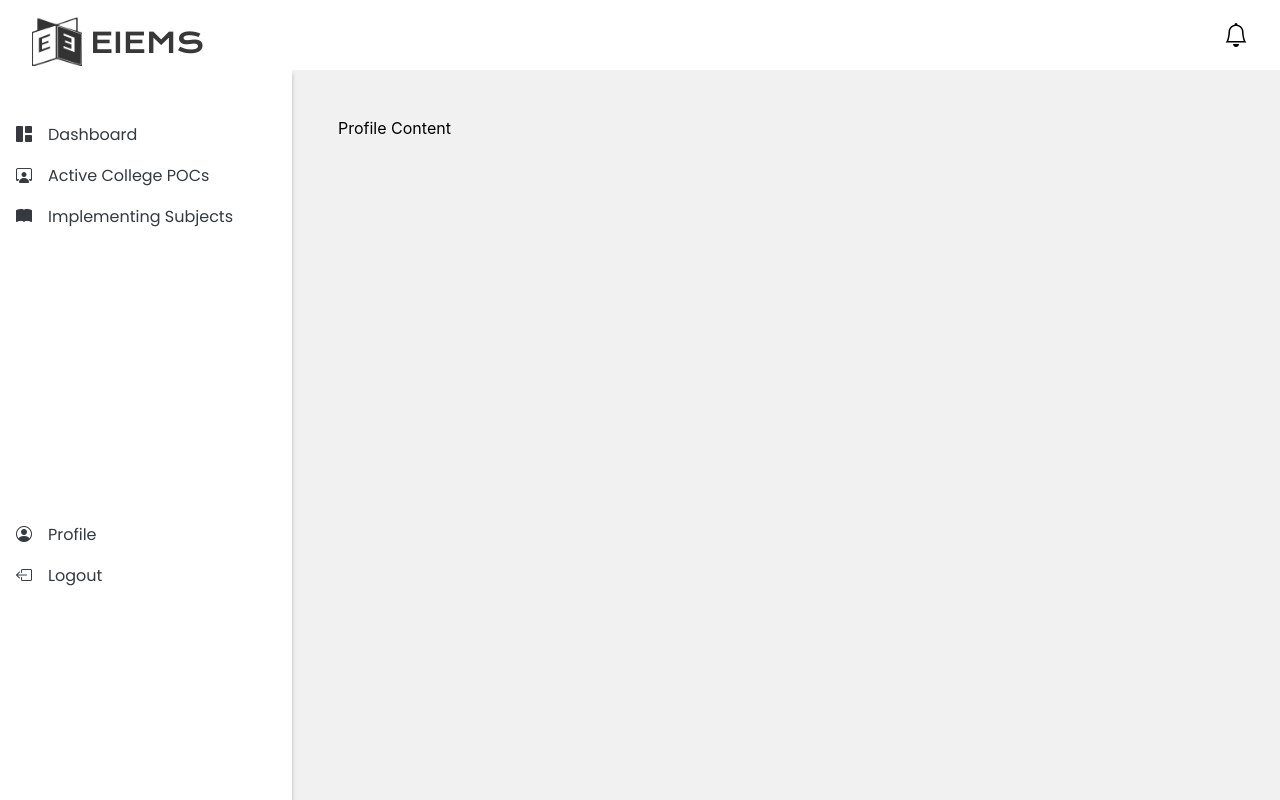
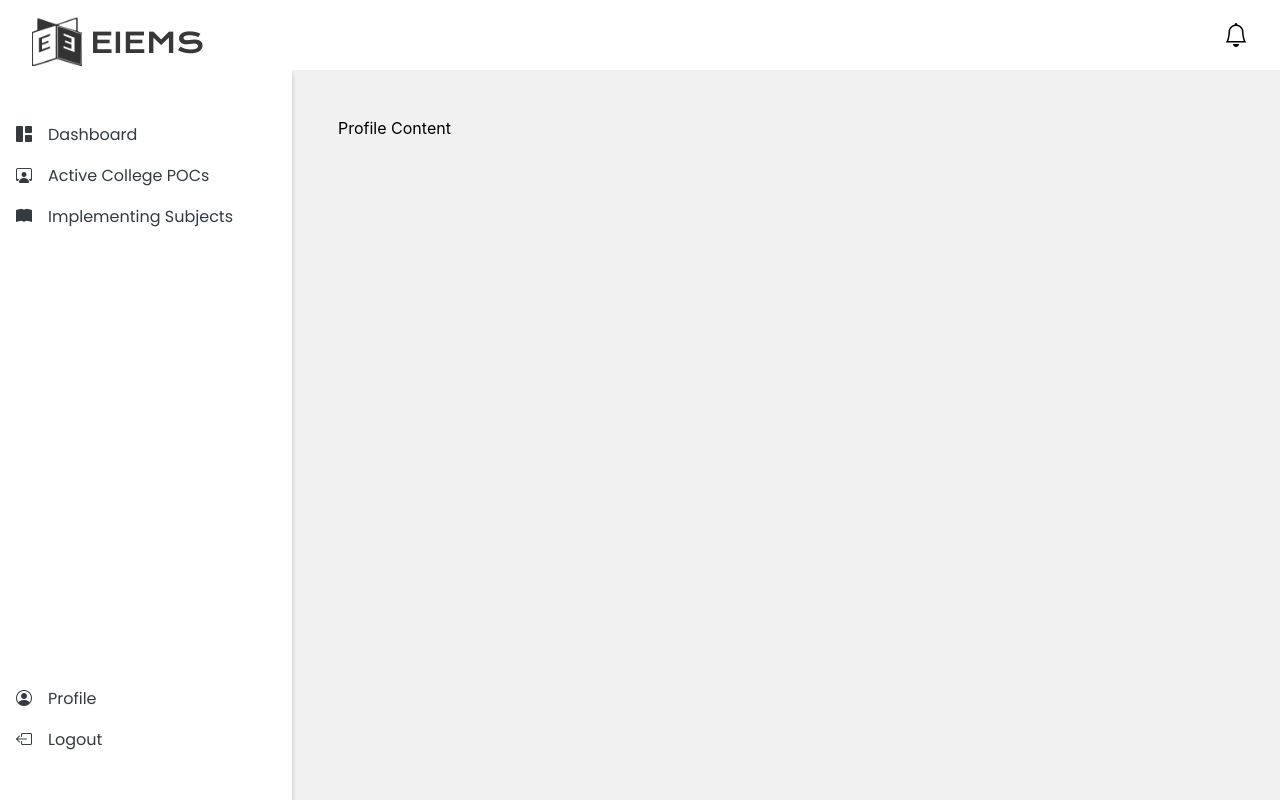
Before and after one commit to camilcase/SE_React, a React (Vite) app: page /admin-dashboard/profile in a window 1280 px wide. Built offline with nearby package versions, Linux system fonts and the light colour scheme.

Commit message:
fix styling

```diff
--- a/index.html
+++ b/index.html
@@ -4,7 +4,7 @@
     <meta charset="UTF-8" />
     <link rel="icon" type="image/svg+xml" href="./public/assets/eielogo.png" />
     <meta name="viewport" content="width=device-width, initial-scale=1.0" />
-    <title>EIEMS Login</title>
+    <title>EIEMS</title>
     <link rel="stylesheet" href="https://fonts.googleapis.com/css2?family=Poppins:wght@300;400;500;600;700&display=swap">
     <link rel="stylesheet" href="https://cdnjs.cloudflare.com/ajax/libs/font-awesome/5.15.4/css/all.min.css">
     <!-- <link rel="stylesheet" href="https://cdnjs.cloudflare.com/ajax/libs/bootstrap-icons/1.8.1/font/bootstrap-icons.min.css"/> -->
--- a/src/App.jsx
+++ b/src/App.jsx
@@ -12,6 +12,7 @@ function App() {
         <Route path="/" element={<LoginPage />} />
         <Route path="/forgot-password" element={<ForgotPass />} />
         <Route path="/admin-dashboard/*" element={<PocHeadDashb />} />
+
       </Routes>
     </BrowserRouter>
   );
--- a/src/pages/PocHead/PocHeadDashb.css
+++ b/src/pages/PocHead/PocHeadDashb.css
@@ -58,6 +58,7 @@ body, html, #root {
   bottom: 0;
   width: 260px;
   display: flex;
+  justify-content: space-between;
   flex-direction: column;
   padding: 1rem;
   background-color: #ffffff;
@@ -92,14 +93,14 @@ body, html, #root {
   list-style-type: none;
   margin-top: 5rem;
   padding: 0;
-  flex-grow: 1;
+
 }
 
 .nav-list {
   list-style-type: none;
   margin-top: 20px;
   padding: 0;
-  flex-grow: 1;
+
 }
 
 .nav-item {
--- a/src/pages/PocHead/PocHeadDashb.jsx
+++ b/src/pages/PocHead/PocHeadDashb.jsx
@@ -1,5 +1,5 @@
 import React, { useState } from 'react';
-import { Route, Routes, Link} from 'react-router-dom';
+import { Route, Routes, Link } from 'react-router-dom';
 import './PocHeadDashb.css';
 
 function Header() {
@@ -55,10 +55,10 @@ function Header() {
   }
 
   function Dashboard() {
-    return <div>Dashboard Content</div>;
+    return <div>Dashboard</div>;
   }
 
-  function ActiveCollegePOCs() {
+  export function ActiveCollegePOCs() {
     return <div>Active College POCs Content</div>;
   }
 
```
